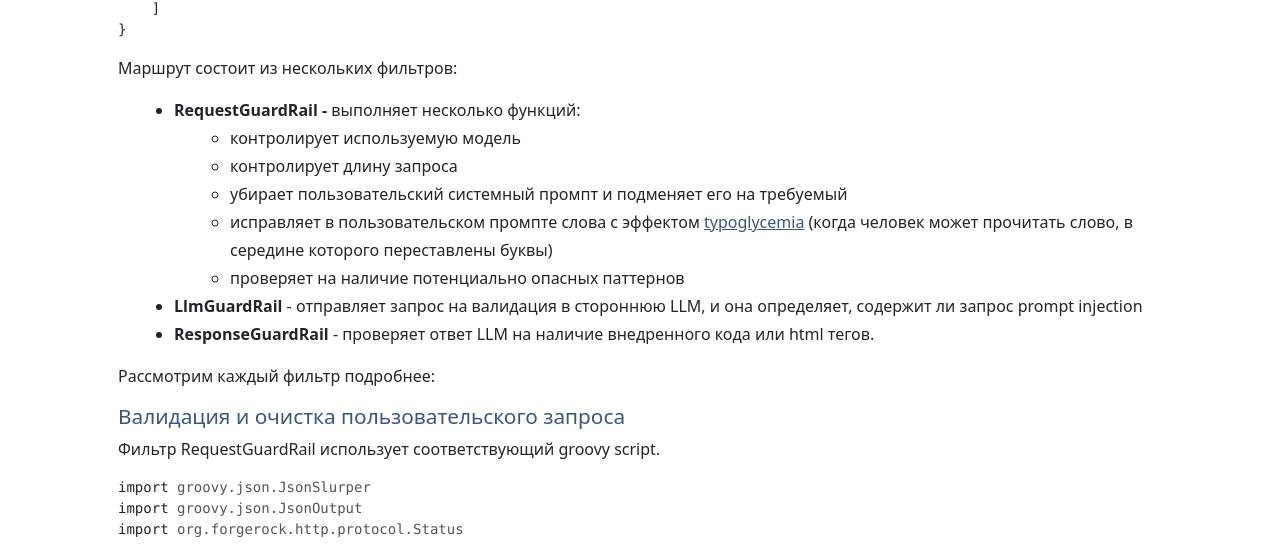
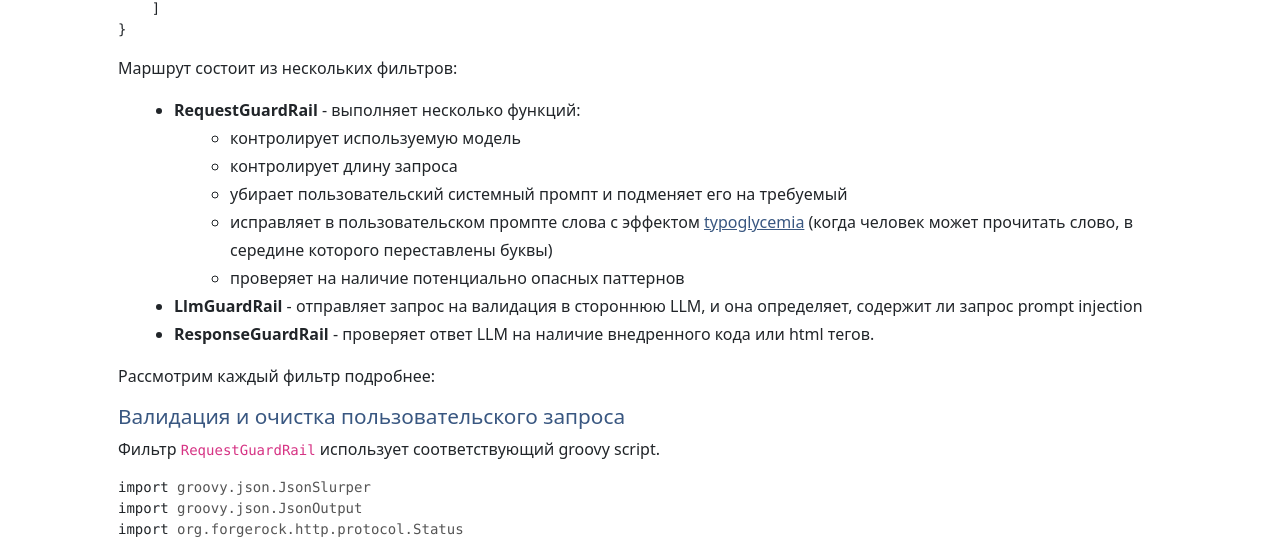
Before and after one commit to 3A-Systems/www.3a-systems.ru, a Jekyll site: the page built from _posts/2026-01-19-openig-promt-injection-mitigation.md, in a window 1280 px wide and 900 px high, scrolled down 2860 px. Shown: the part 161-709 px from the top of the window. Built offline with Jekyll 4.4.1, drawn with Linux system fonts in a browser that asks for light colours.

Commit message:
fix formatting issues

````diff
--- a/_posts/2026-01-19-openig-promt-injection-mitigation.md
+++ b/_posts/2026-01-19-openig-promt-injection-mitigation.md
@@ -147,7 +147,7 @@ networks:
 
 Маршрут состоит из нескольких фильтров:
 
-- **RequestGuardRail -** выполняет несколько функций:
+- **RequestGuardRail** - выполняет несколько функций:
     - контролирует используемую модель
     - контролирует длину запроса
     - убирает пользовательский системный промпт и подменяет его на требуемый
@@ -160,7 +160,7 @@ networks:
 
 ### Валидация и очистка пользовательского запроса
 
-Фильтр RequestGuardRail использует соответствующий groovy script.
+Фильтр `RequestGuardRail` использует соответствующий groovy script.
 
 ```groovy
 import groovy.json.JsonSlurper
````
